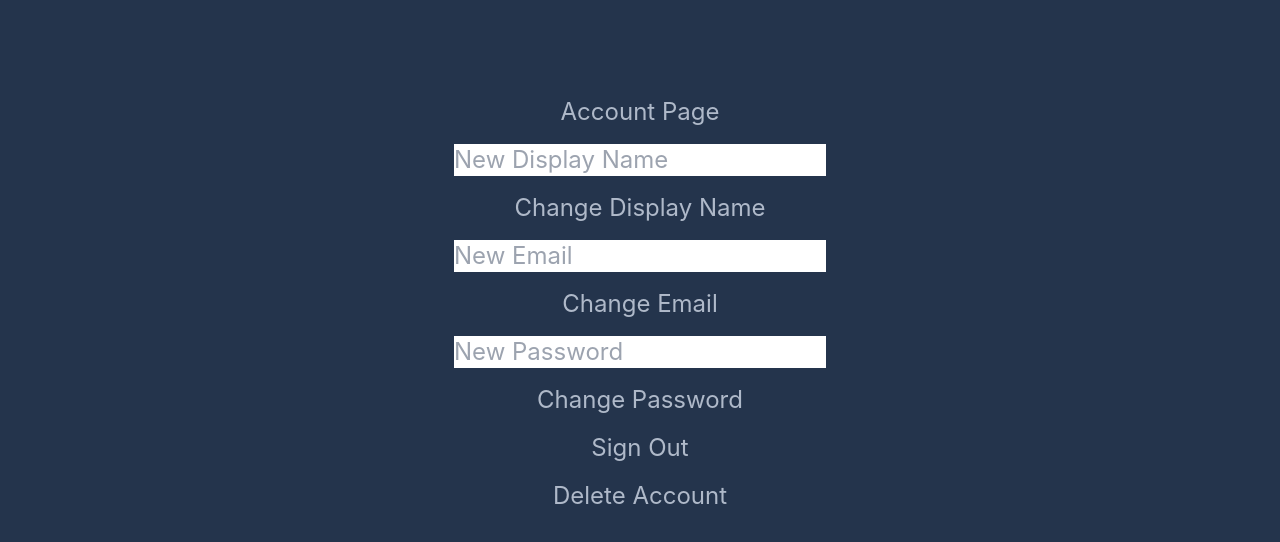
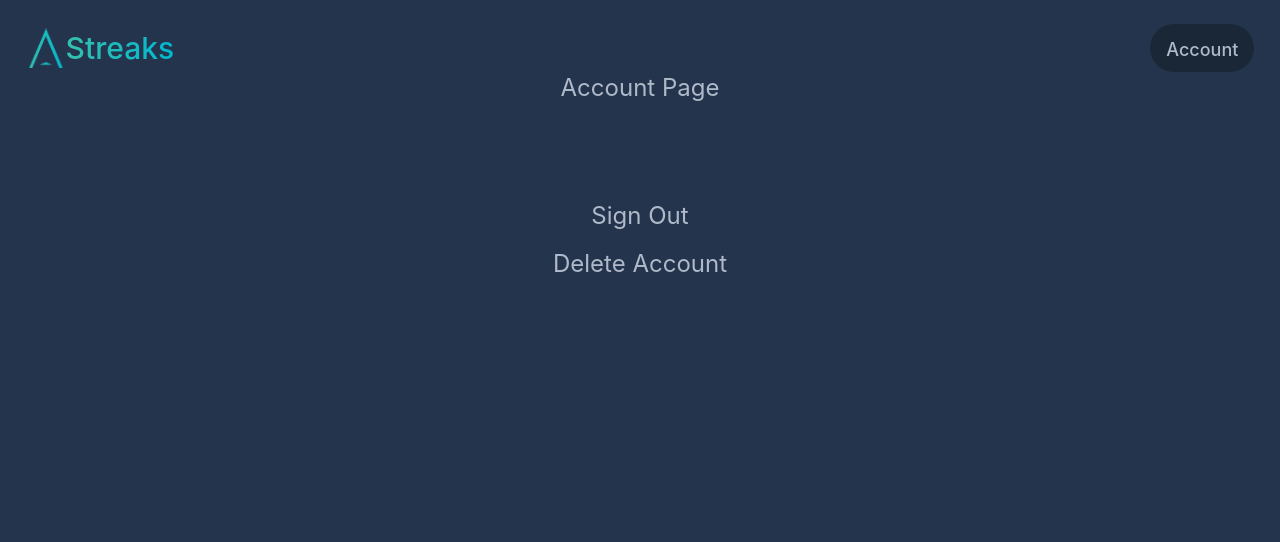
Before and after one commit to BradT615/Streaks, a React (Create React App) app: page /account in a window 1280 px wide. Shown: the top 542 px of the page. Built offline with nearby package versions, Linux system fonts and the light colour scheme; no server answers.

Commit message:
cleaned user state / dIspay

```diff
--- a/src/App.js
+++ b/src/App.js
@@ -1,5 +1,5 @@
 // App.js
-import React, { useEffect, useState } from 'react';
+import React, { useEffect } from 'react';
 import { BrowserRouter as Router, Routes, Route } from 'react-router-dom';
 import { auth } from './firebaseConfig';
 import { onAuthStateChanged } from "firebase/auth";
@@ -10,24 +10,22 @@ import SignupPage from './pages/SignupPage';
 import AccountPage from './pages/AccountPage';
 
 function App() {
-  const [userType, setUserType] = useState(null);
 
   useEffect(() => {
     const unsubscribe = onAuthStateChanged(auth, user => {
       if (user) {
-        // User is signed in, get the user's ID
         const uid = user.uid;
         console.log('User ID: ', uid);
-        setUserType('user');
       } else {
-        // No user is signed in.
+        // Check guest ID
         const guestId = sessionStorage.getItem('guestId');
         if (guestId) {
-          setUserType('guest');
+          console.log('guest ID: ', guestId);
         } else {
+          // Create guest ID
           const newGuestId = uuidv4();
           sessionStorage.setItem('guestId', newGuestId);
-          setUserType('new guest');
+          console.log('New guest ID: ', guestId);
         }
       }
     });
@@ -35,17 +33,13 @@ function App() {
     return () => unsubscribe();
   }, []);
 
-  useEffect(() => {
-    console.log('userType: ', userType);
-  }, [userType]);
-
   return (
       <Router>
         <Routes>
+          <Route path="/" element={<MainPage />} />
+          <Route path="/account" element={<AccountPage />} />
           <Route path="/login" element={<LoginPage />} />
           <Route path="/signup" element={<SignupPage />} />
-          <Route path="/account" element={<AccountPage />} />
-          <Route path="/" element={<MainPage userType={userType} />} />
         </Routes>
       </Router>
   );
--- a/src/components/Header.js
+++ b/src/components/Header.js
@@ -3,8 +3,8 @@ import React from 'react';
 import { Link } from 'react-router-dom';
 import logo from '../assets/logo.png';
 
-function Header({ userType }) {
-    const isLoggedIn = userType === 'user';
+function Header() {
+    const isLoggedIn = true;
 
     return (
         <header className='flex justify-between items-center font-medium mx-[2vw] mt-2 md:mt-6'>
--- a/src/pages/AccountPage.js
+++ b/src/pages/AccountPage.js
@@ -1,35 +1,13 @@
 // AccountPage.js
-import React, { useState } from 'react';
+import React from 'react';
 import { useNavigate } from 'react-router-dom';
 import { auth } from '../firebaseConfig';
-import { updateProfile, updateEmail, updatePassword, signOut, deleteUser } from "firebase/auth";
+import { signOut, deleteUser } from "firebase/auth";
+import Header from '../components/Header';
 
 
 function AccountPage() {
   const navigate = useNavigate();
-
-  const [displayName, setDisplayName] = useState('');
-  const [email, setEmail] = useState('');
-  const [password, setPassword] = useState('');
-
-
-  const changeDisplayName = async () => {
-    if (displayName) {
-      await updateProfile(auth.currentUser, { displayName });
-    }
-  };
-
-  const changeEmail = async () => {
-    if (email) {
-      await updateEmail(auth.currentUser, email);
-    }
-  };
-
-  const changePassword = async () => {
-    if (password) {
-      await updatePassword(auth.currentUser, password);
-    }
-  };
 
   const signOutUser = async () => {
     await signOut(auth);
@@ -42,35 +20,13 @@ function AccountPage() {
   };
 
   return (
-    <div className='text-custom-text flex flex-col max-w-lg mx-auto gap-4 items-center mt-24 text-2xl'>
-      <h1>Account Page</h1>
-
-      <input
-        type="text"
-        value={displayName}
-        onChange={(e) => setDisplayName(e.target.value)}
-        placeholder="New Display Name"
-      />
-      <button onClick={changeDisplayName}>Change Display Name</button>
-
-      <input
-        type="email"
-        value={email}
-        onChange={(e) => setEmail(e.target.value)}
-        placeholder="New Email"
-      />
-      <button onClick={changeEmail}>Change Email</button>
-
-      <input
-        type="password"
-        value={password}
-        onChange={(e) => setPassword(e.target.value)}
-        placeholder="New Password"
-      />
-      <button onClick={changePassword}>Change Password</button>
-
-      <button onClick={signOutUser}>Sign Out</button>
-      <button onClick={deleteAccount}>Delete Account</button>
+    <div className='flex flex-col h-screen w-screen text-custom-text text-2xl bg-custom-bg'>
+      <Header />
+      <h1 className='text-center'>Account Page</h1>
+      <div className='flex flex-col max-w-lg mx-auto gap-4 items-center mt-24'>
+        <button onClick={signOutUser}>Sign Out</button>
+        <button onClick={deleteAccount}>Delete Account</button>
+      </div>
     </div>
   );
 }
--- a/src/pages/MainPage.js
+++ b/src/pages/MainPage.js
@@ -4,17 +4,16 @@ import Header from '../components/Header';
 import HabitsList from '../components/HabitsList';
 import HabitStats from '../components/HabitStats';
 
-function MainPage({ userType }) {
+function MainPage() {
 
     const habitData = {
         '2022-01-01': { didHabit: true, notes: 'Great start to the year!' },
         '2022-01-02': { didHabit: false, notes: 'Missed a day.' },
-        // Add more dates as needed
     };
 
     return (
         <div className='flex flex-col h-screen w-screen bg-custom-bg'>
-            <Header userType={userType} />
+            <Header />
             <div className='flex-grow text-custom-text mx-auto h-[95%]'>
                 <div className='flex justify-center max-w-screen-2xl h-full p-6 text-center gap-4 text-3xl'>
                     <HabitsList />
```
